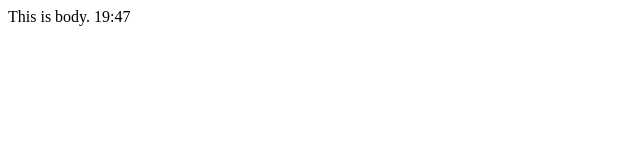
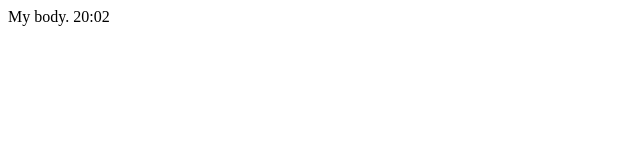
Before and after one commit to biswashkoirala/file1, a plain HTML site: page index.html in a window 1280 px wide. Shown: the full height of the page, 0-640 px from the left. Drawn offline with Linux system fonts and the light colour scheme.

Commit message:
Added files

```diff
--- a/index.html
+++ b/index.html
@@ -3,9 +3,9 @@
 <head>
 	<meta charset="utf-8">
 	<meta name="viewport" content="width=device-width, initial-scale=1">
-	<title>My Title</title>
+	<title>Hello Title</title>
 </head>
 <body>
-This is body. 19:47
+My body. 20:02
 </body>
 </html>
```
Also changed, not shown: cool.txt (added).
